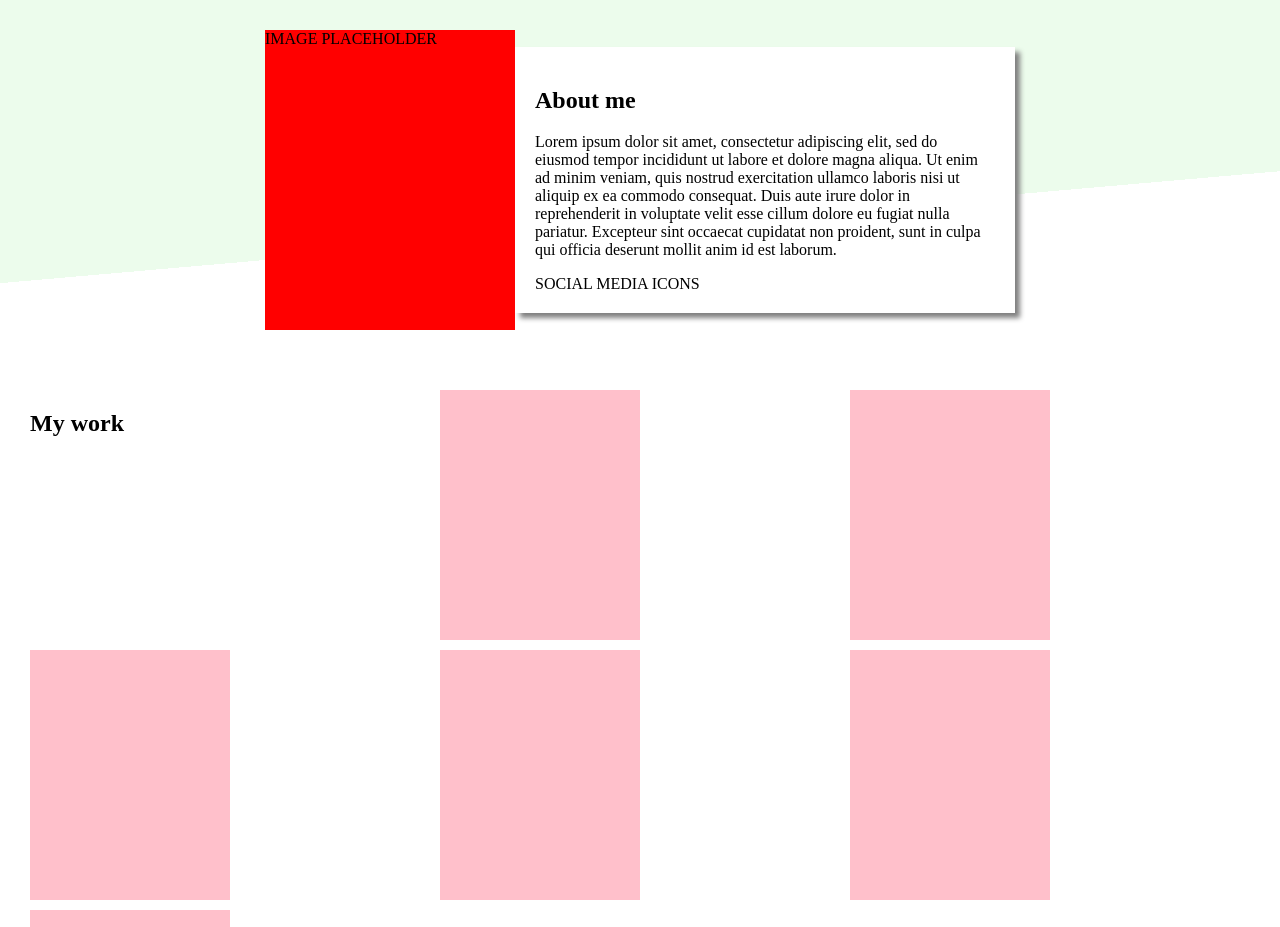
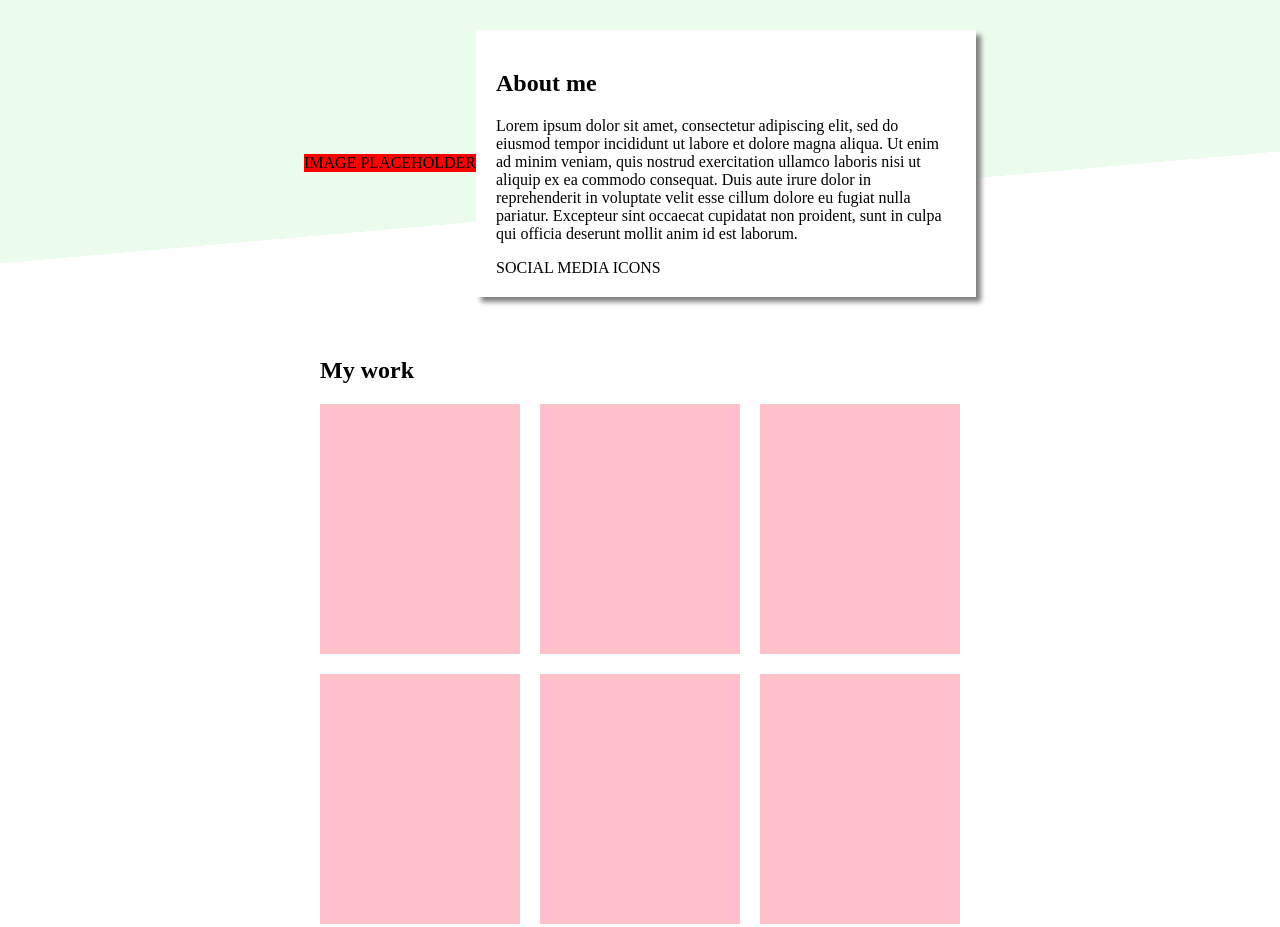
Before and after one commit to indigoBill/homepage, a website built with webpack: page src/index.html in a window 1280 px wide. Shown: the top 927 px of the page. Built offline with nearby package versions, Linux system fonts and the light colour scheme.

Commit message:
Work on fixing layout bugs in grid
After adding the section header to the grid and
using span to get it across the columns, an issue
arises that causes the rest of the grid boxes to
not wrap to a new row.

```diff
--- a/src/style.css
+++ b/src/style.css
@@ -46,19 +46,39 @@ body {
 
 .about-me-image {
     background-color: red;
-    height: 300px;
-    width: 250px;
+    height: auto;
+}
+
+.my-work-section > .content-container {
+
+}
+
+.my-work-title {
+    grid-column: span 3;
+    margin: 0;
 }
 
 .projects-container {
     display: grid;
-    gap: 10px;
-    grid-template-columns: repeat(3, minmax(200px, 1fr));
+    gap: 20px;
+    max-width: 70%;
+    grid-template-columns: repeat(auto-fit, 200px);
+    justify-content: center;
+    margin: auto;
 }
 
 .project {
-    max-width: 200px;
     height: 250px;
-    width: 100%;
     background-color: pink;
 }
+
+
+
+
+
+
+@media (min-width: 1300px) {
+    .projects-container {
+        grid-template-columns: repeat(3, 200px);
+    }
+}
```
